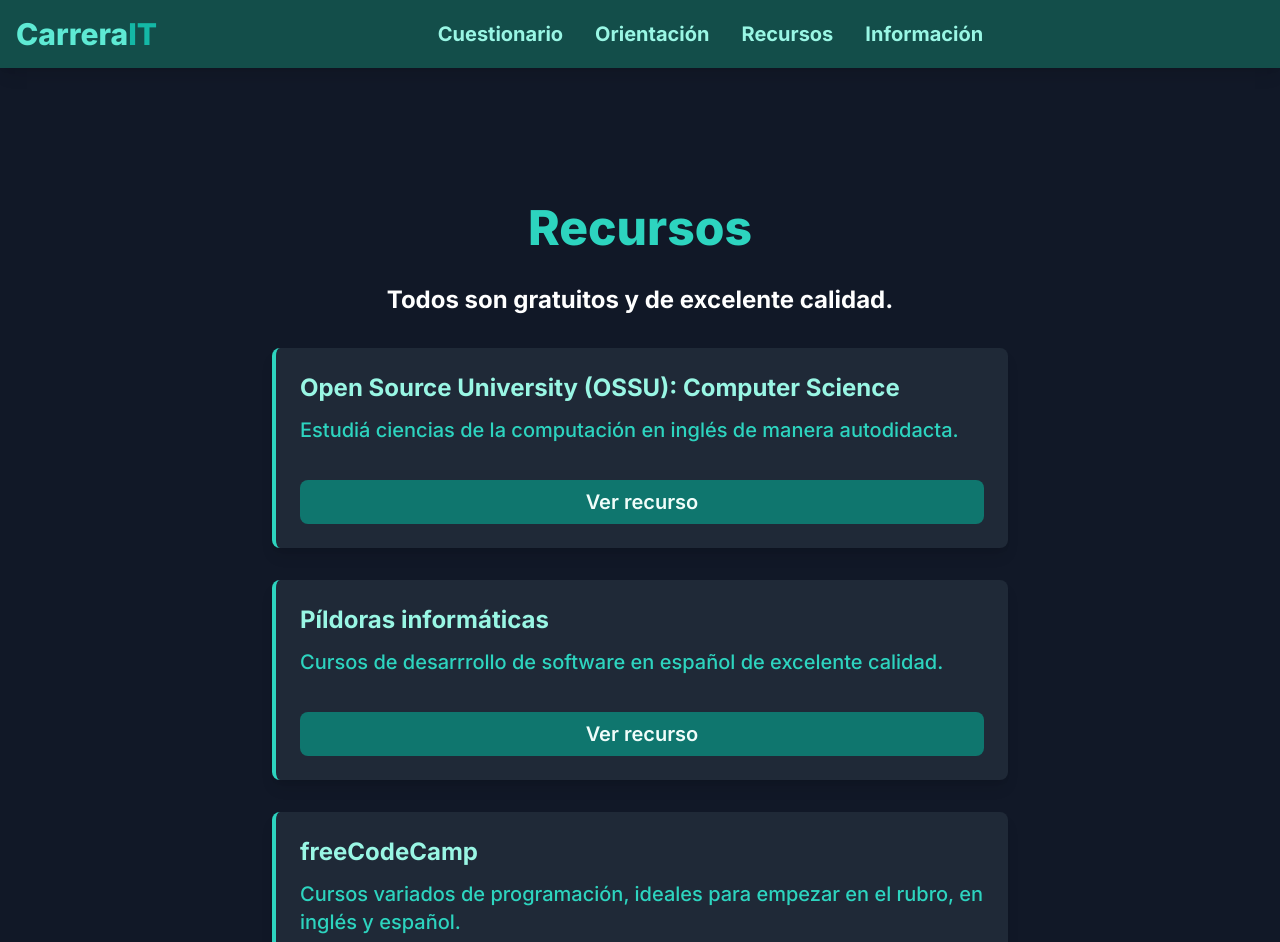
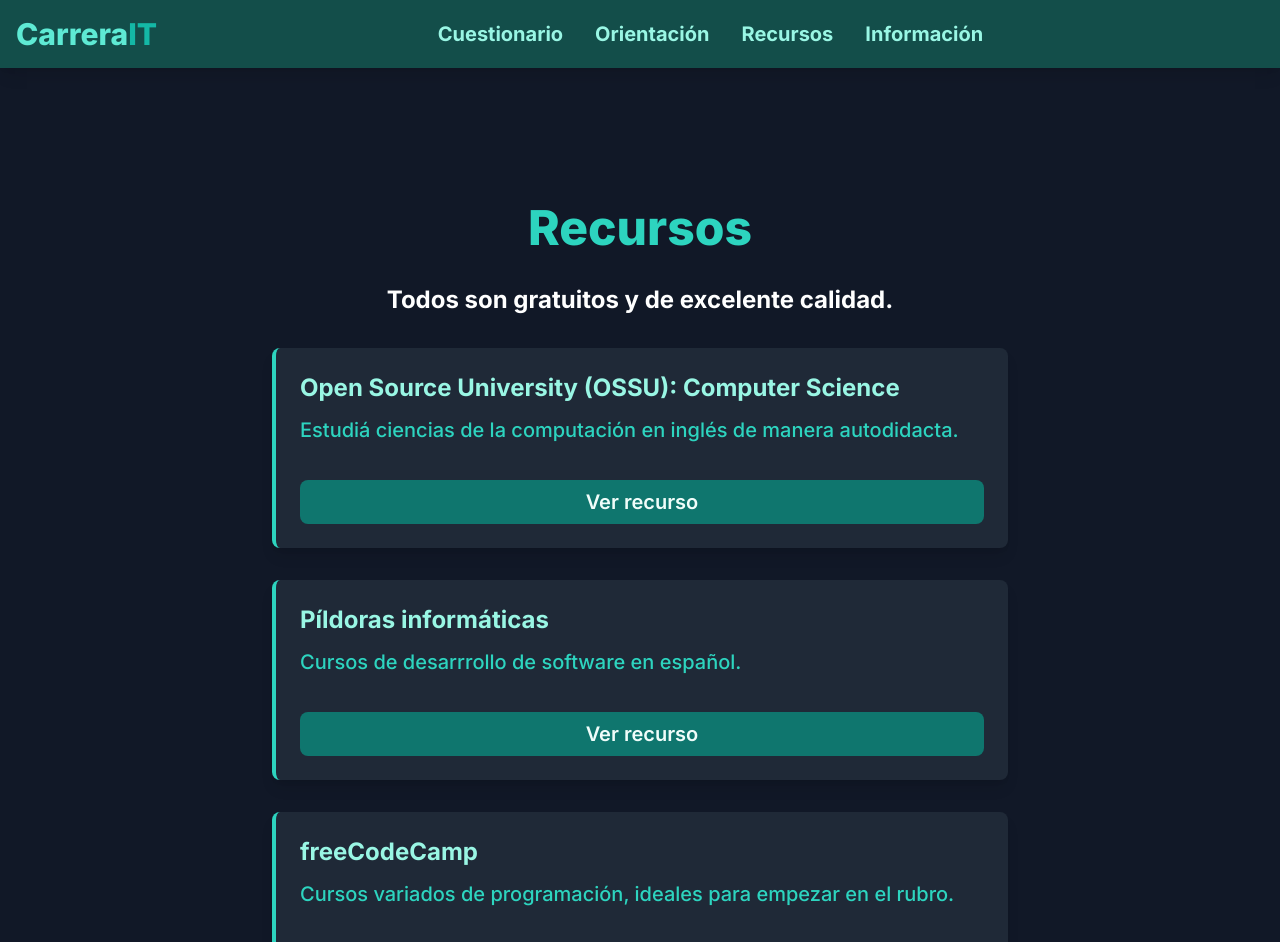
Before and after one commit to aronmilenait/carrerait-roadmap, a Next.js app in the folder carrerait-roadmap/: page /recursos in a window 1280 px wide. Shown: the top 942 px of the page. Built offline with nearby package versions, Linux system fonts and the light colour scheme.

Commit message:
Shorten resources data.

```diff
--- a/carrerait-roadmap/src/app/data/resources.ts
+++ b/carrerait-roadmap/src/app/data/resources.ts
@@ -10,14 +10,14 @@ export const resources = [
     title: "Píldoras informáticas",
     type: "cursos",
     description:
-      "Cursos de desarrrollo de software en español de excelente calidad.",
+      "Cursos de desarrrollo de software en español.",
     link: "https://www.youtube.com/@pildorasinformaticas",
   },
   {
     title: "freeCodeCamp",
     type: "cursos",
     description:
-      "Cursos variados de programación, ideales para empezar en el rubro, en inglés y español.",
+      "Cursos variados de programación, ideales para empezar en el rubro.",
     link: "https://www.freecodecamp.org/learn/",
   },
 ];
```
